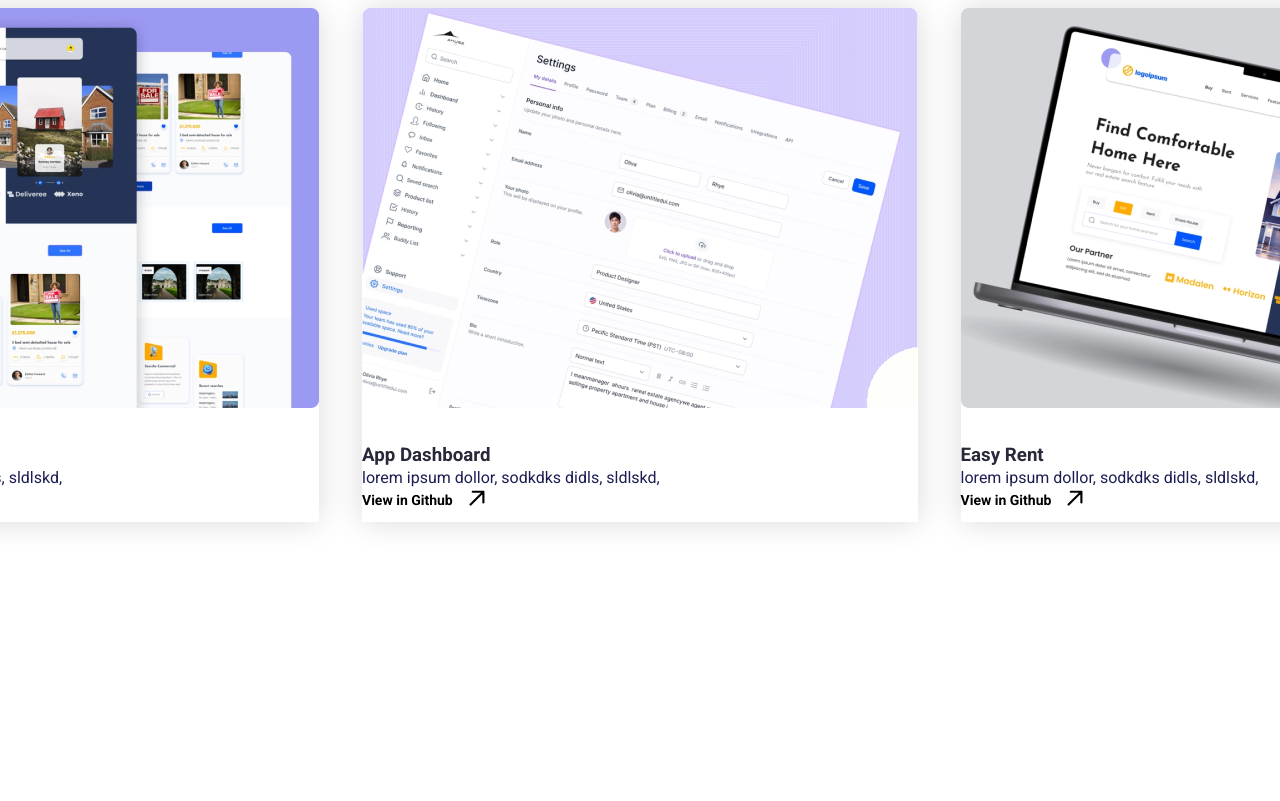
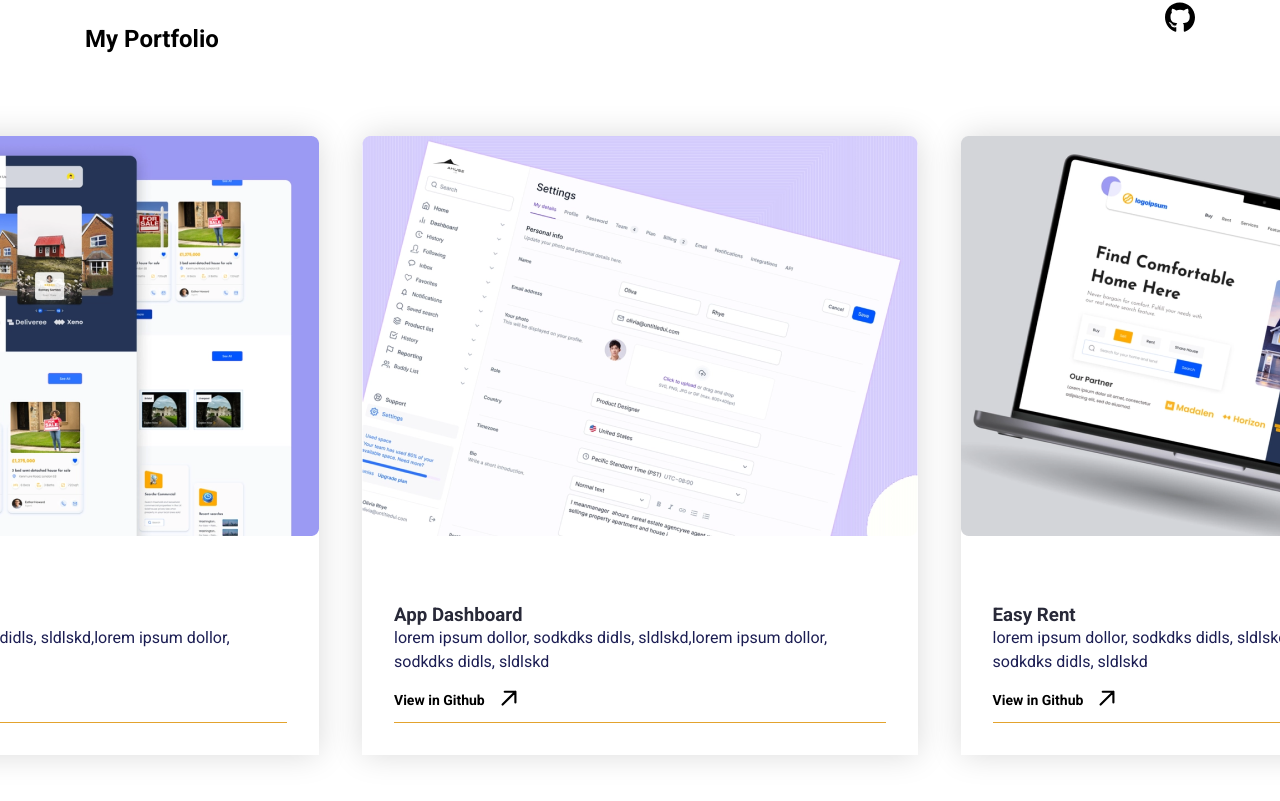
Before and after one commit to amerigirl/digitalPortfolio, a React (Create React App) app: page / in a window 1280 px wide. Shown: the part 2445-3246 px from the top of the page. Before the commit the page ends 3079 px from the top, so only its background shows below. Built offline with nearby package versions, Linux system fonts and the light colour scheme.

Commit message:
updated portfolio card css

```diff
--- a/src/Pages/MyPortfolio/MyPortfolio.css
+++ b/src/Pages/MyPortfolio/MyPortfolio.css
@@ -1,5 +1,5 @@
 .github {
-  height: 3cqb;
+  height: 30px;
   width: 30px;
 }
 
@@ -10,14 +10,12 @@
   align-items: flex-start;
   gap: 80px;
 }
-
-.portfolio--container--box {
+.portfolio--container-box {
   display: flex;
   justify-content: space-between;
   align-items: center;
   width: 100%;
 }
-
 .portfolio--container {
   display: flex;
   flex-direction: column;
@@ -31,7 +29,6 @@
   gap: 42.6px;
   width: 100%;
 }
-
 .portfolio--section--img {
   border-radius: 8px;
   width: 100%;
@@ -59,16 +56,15 @@
   gap: 32px;
   align-self: stretch;
 }
-
 .portfolio--section--title {
   color: var(--heading-color);
 }
-
 .portfolio--link {
   text-decoration: none;
   display: flex;
   gap: 16px;
-  border-bottom: 1.33px solid var(--primary-color);
+  border-bottom: 1.33px solid var(--primary);
+  padding-top: 16px;
   padding-bottom: 10.6px;
   font-weight: 600;
 }
--- a/src/Pages/MyPortfolio/MyPortfolio.jsx
+++ b/src/Pages/MyPortfolio/MyPortfolio.jsx
@@ -4,7 +4,7 @@ import "./MyPortfolio.css";
 export default function MyPortfolio() {
   return (
     <section className="portfolio--section" id="myPortfolio">
-      <div className="portfolio--container--box">
+      <div className="portfolio--container-box">
         <div className="portfolio--container">
           <p className="sub--title">Recent Projects</p>
           <h2 className="section--heading">My Portfolio</h2>
@@ -22,7 +22,7 @@ export default function MyPortfolio() {
             <div className="portfolio--section--image">
               <img src={item.src} alt="Product Chain" />
             </div>
-            <div className="portfoio--section--card--content">
+            <div className="portfolio--section--card--content">
               <div>
                 <h3 className="portfolio--section--title">{item.title}</h3>
                 <p className="text-md">{item.description}</p>
--- a/src/data/index.json
+++ b/src/data/index.json
@@ -4,25 +4,25 @@
       "id": "1",
       "src": "/img/product-chain-1.png",
       "title": "Front-end",
-      "description": "lorem ipsum dollor, sodkdks didls, sldlskd,"
+      "description": "lorem ipsum dollor, sodkdks didls, sldlskd,lorem ipsum dollor, sodkdks didls, sldlskd"
     },
      {
        "id": "2",
        "src": "/img/tag-1.png",
        "title": "Back-end",
-       "description": "lorem ipsum dollor, sodkdks didls, sldlskd,"
+       "description": "lorem ipsum dollor, sodkdks didls, sldlskd,lorem ipsum dollor, sodkdks didls, sldlskd"
      },
       {
         "id": "3",
         "src": "/img/feather-pen-2.png",
         "title": "Ui & UX design",
-        "description": "lorem ipsum dollor, sodkdks didls, sldlskd,"
+        "description": "lorem ipsum dollor, sodkdks didls, sldlskd,lorem ipsum dollor, sodkdks didls, sldlskd"
       },
        {
          "id": "4",
          "src": "/img/feather-pen-1.png",
          "title": "Webflow Development",
-         "description": "lorem ipsum dollor, sodkdks didls, sldlskd,"
+         "description": "lorem ipsum dollor, sodkdks didls, sldlskd,lorem ipsum dollor, sodkdks didls, sldlskd"
        }
 
   ],
@@ -33,21 +33,21 @@
       "id": "1",
       "src": "/img/placeholder-image.png",
       "title": "Ahuse",
-      "description": "lorem ipsum dollor, sodkdks didls, sldlskd,",
+      "description": "lorem ipsum dollor, sodkdks didls, sldlskd,lorem ipsum dollor, sodkdks didls, sldlskd",
       "link": "View in Github"
     },
      {
        "id": "2",
        "src": "/img/placeholder-image-1.png",
        "title": "App Dashboard",
-       "description": "lorem ipsum dollor, sodkdks didls, sldlskd,",
+       "description": "lorem ipsum dollor, sodkdks didls, sldlskd,lorem ipsum dollor, sodkdks didls, sldlskd",
        "link": "View in Github"
      },
       {
         "id": "3",
         "src": "/img/placeholder-image-2.png",
         "title": "Easy Rent",
-        "description": "lorem ipsum dollor, sodkdks didls, sldlskd,",
+        "description": "lorem ipsum dollor, sodkdks didls, sldlskd,lorem ipsum dollor, sodkdks didls, sldlskd",
         "link": "View in Github"
       }
   ]
```
